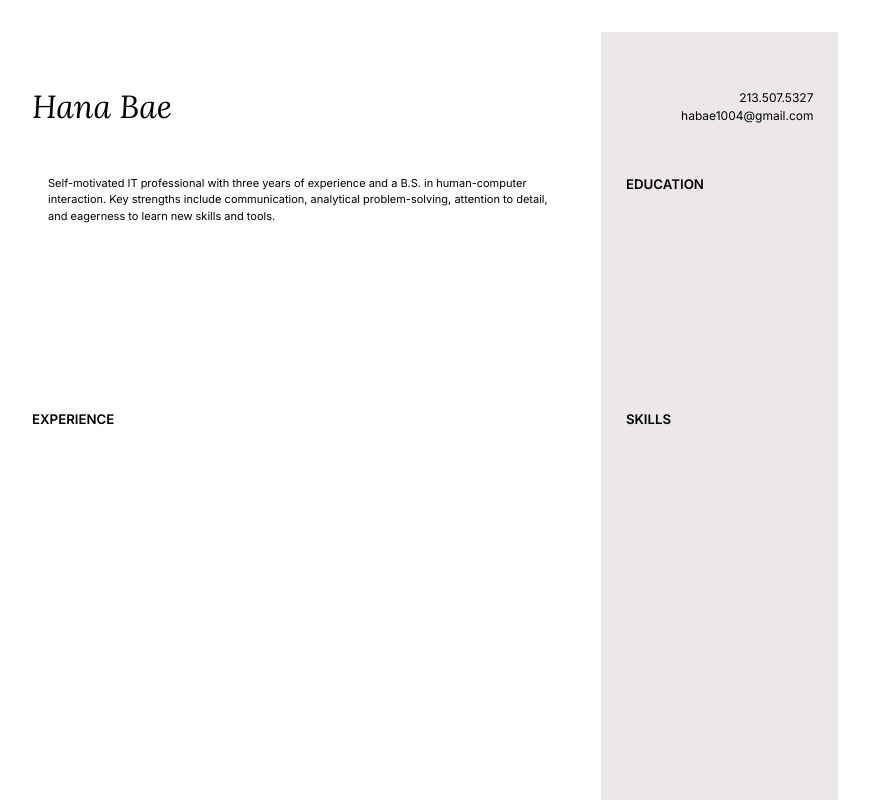
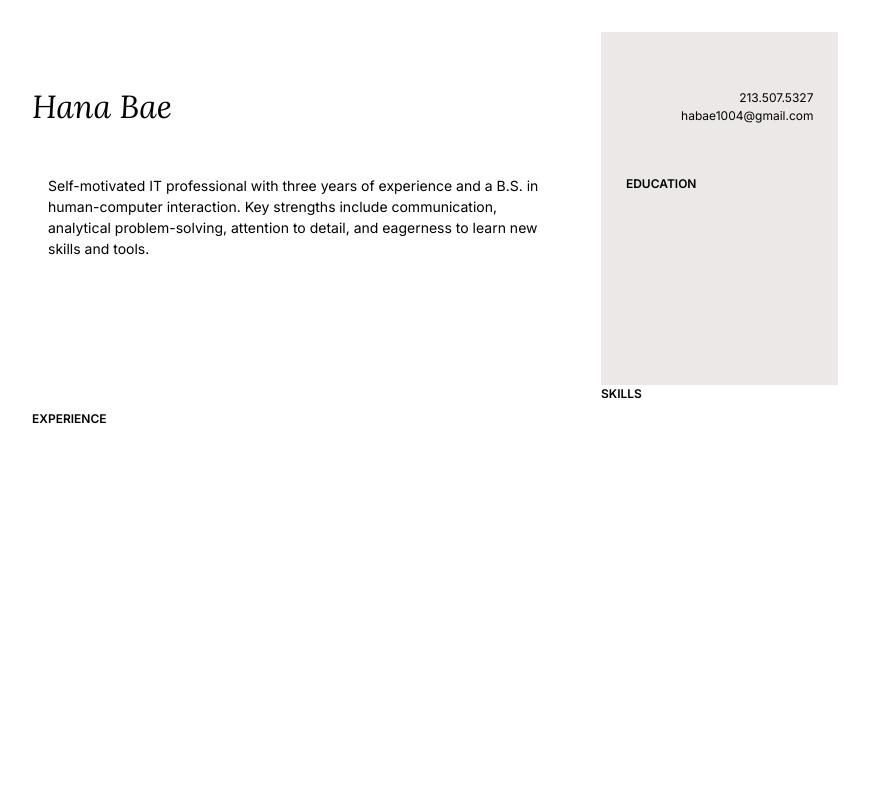
Before and after one commit to hambycookie/cv-application, a React app: page / in a window 1280 px wide. Shown: the top 800 px of the page, without its empty margins (25-894 px from the left). Built offline with nearby package versions, Linux system fonts and the light colour scheme; the HTML template or start-up script is replaced by a standard one.

Commit message:
setup resume formatting

```diff
--- a/src/components/Resume.jsx
+++ b/src/components/Resume.jsx
@@ -11,18 +11,26 @@ function Resume() {
             <p>habae1004@gmail.com</p>
           </div>
         </div>
-        <p className="summary main-part section-content">
+        <p className="summary main-part section-content-indent">
           Self-motivated IT professional with three years of experience and a B.S. in human-computer interaction. Key strengths include communication, analytical problem-solving, attention to detail, and eagerness to learn new skills and tools.
         </p>
         <div className="education-section side-part">
-          <h5 className="section-title">EDUCATION</h5>
+          <div className="education-content">
+            <h5 className="section-title">EDUCATION</h5>
+            {/* insert content here */}
+          </div>
         </div>
         <div className="experience-section main-part">
-          <h5 className="section-title">EXPERIENCE</h5>
+          <div className="experience-content">
+            <h5 className="section-title">EXPERIENCE</h5>
+            {/* insert section-content here */}
+          </div>
         </div>
-        <div className="skills-section side-part">
-          <h5 className="section-title">SKILLS</h5>
-        </div>
+        <div className="skills-sectionside-part">
+          <div className="skills-content">
+            <h5 className="section-title">SKILLS</h5></div>
+            {/* insert section-content */}
+          </div>
       </div>
     </section>
   )
--- a/src/styles/Resume.css
+++ b/src/styles/Resume.css
@@ -50,16 +50,17 @@
 }
 
 .summary {
-  font-size: 11px;
+  font-size: 14px;
 }
 
 .section-title {
   font-family: 'Inter', sans-serif;
   font-weight: 600;
+  font-size: 12px;
   margin: 0;
   margin-bottom: 1rem;
 }
 
-.section-content {
+.section-content-indent {
   margin: 0 16px;
 }
```
